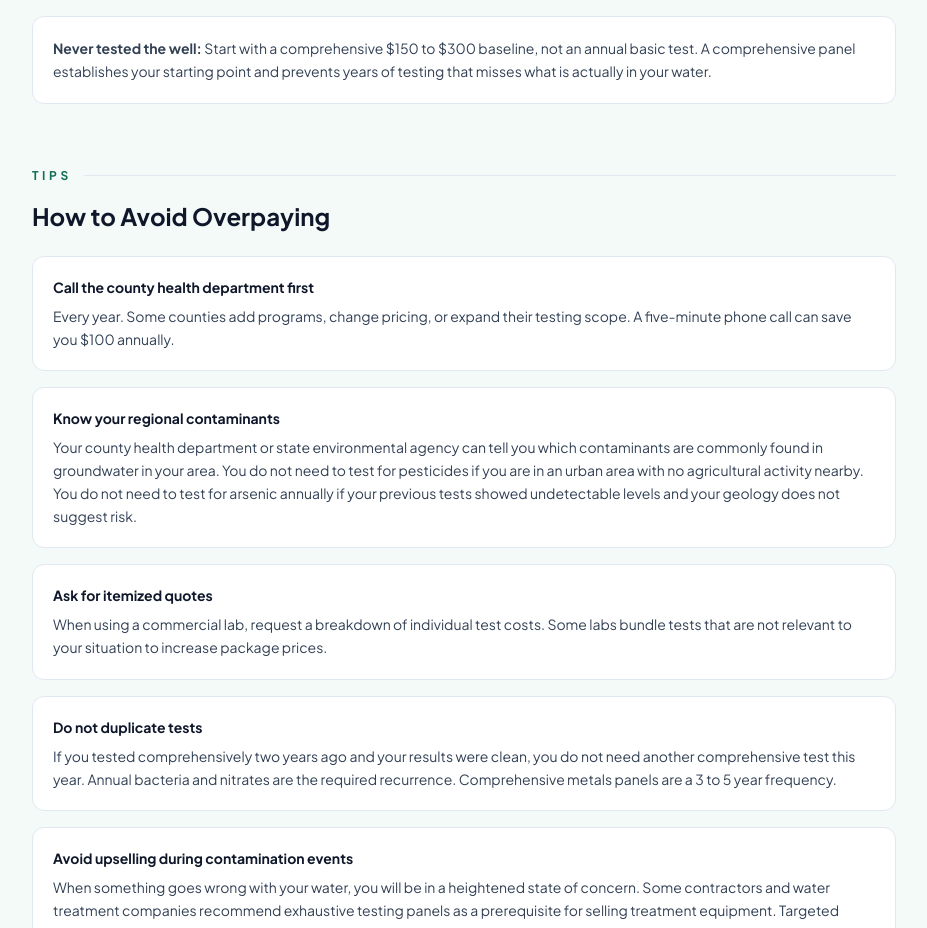
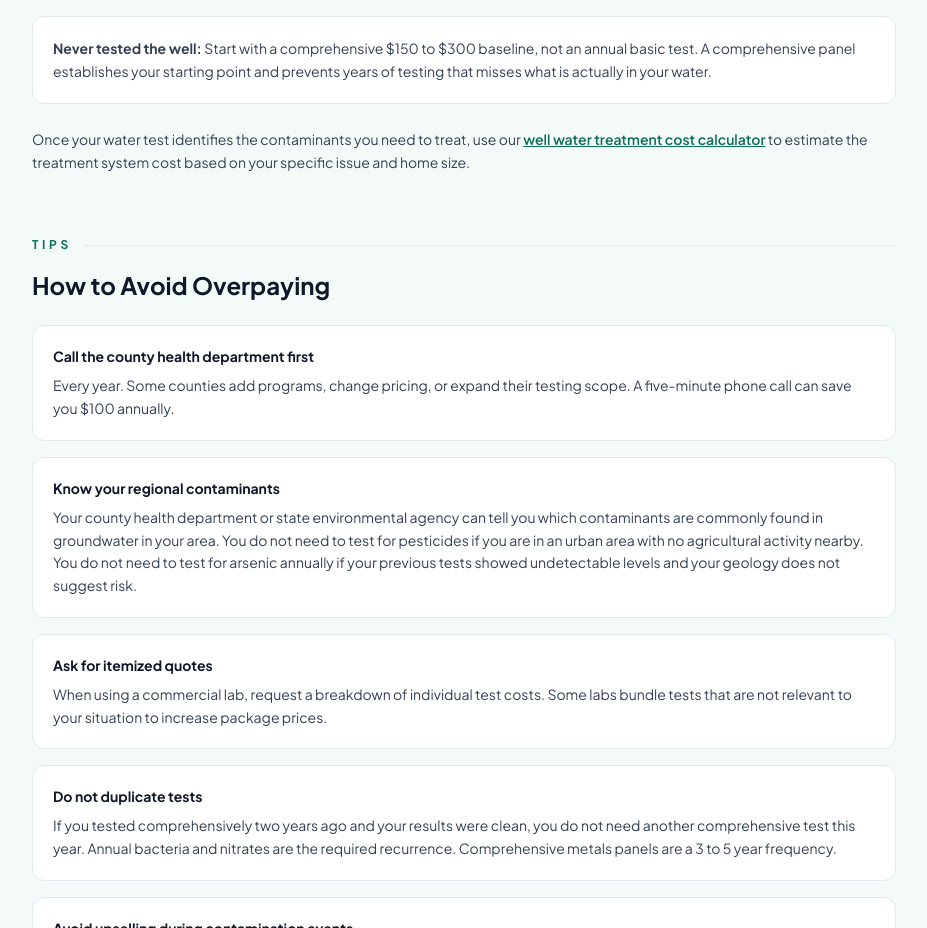
Before and after one commit to thebasementguide2026/thewell.guide-, a Next.js app: page /cost-guides/well-water-testing-cost in a window 1280 px wide. Shown: the part 8765-9693 px from the top of the page, without its empty margins (176-1103 px from the left). Built offline with nearby package versions, Linux system fonts and the light colour scheme.

Commit message:
feat: add internal link to well water treatment cost calculator

```diff
--- a/app/cost-guides/well-water-testing-cost/page.tsx
+++ b/app/cost-guides/well-water-testing-cost/page.tsx
@@ -622,6 +622,7 @@ export default function WellWaterTestingCost() {
               <p className='text-slate-700 text-sm leading-relaxed'><strong>Never tested the well:</strong> Start with a comprehensive $150 to $300 baseline, not an annual basic test. A comprehensive panel establishes your starting point and prevents years of testing that misses what is actually in your water.</p>
             </div>
           </div>
+          <p className='text-slate-700 leading-relaxed text-sm mt-6'>Once your water test identifies the contaminants you need to treat, use our <Link href='/cost-guides/well-water-treatment-cost-calculator' className='underline font-semibold' style={{ color: '#0F6E56' }}>well water treatment cost calculator</Link> to estimate the treatment system cost based on your specific issue and home size.</p>
         </div>
 
         {/* How to Avoid Overpaying */}
```
